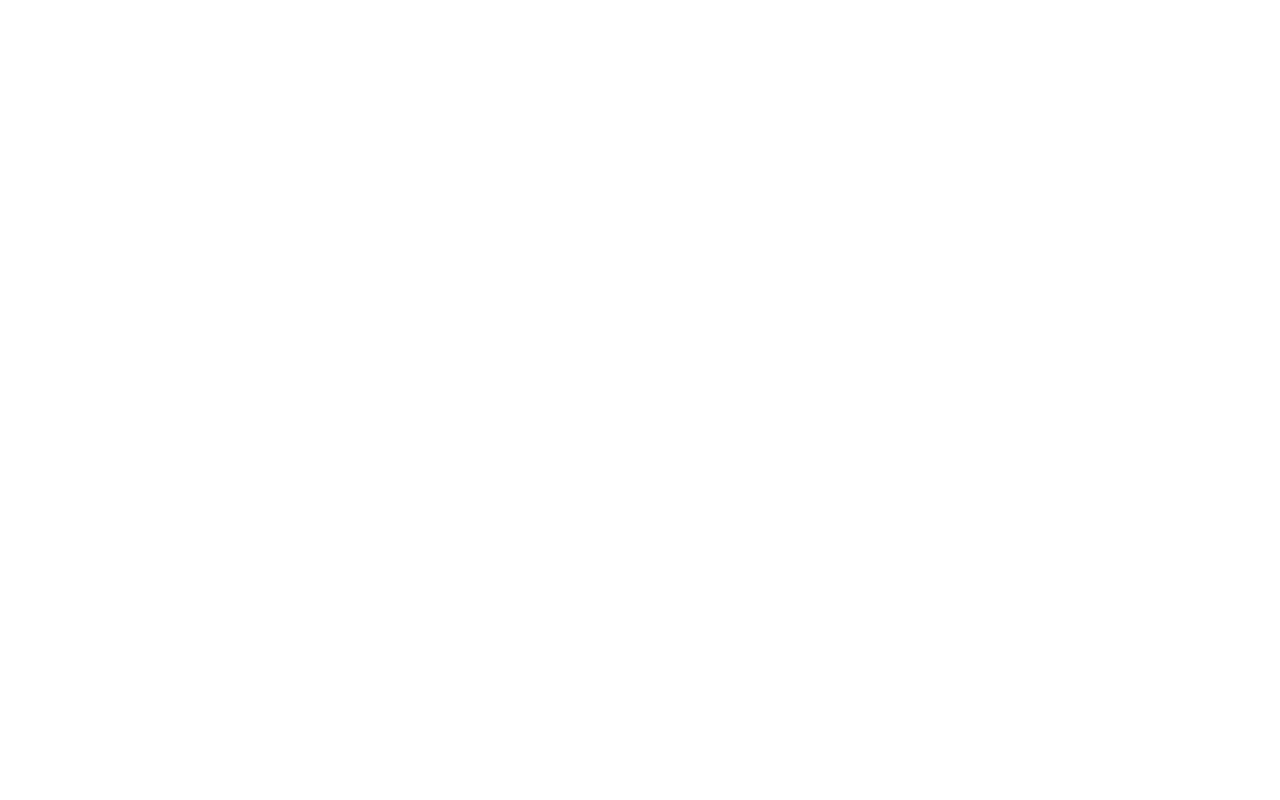
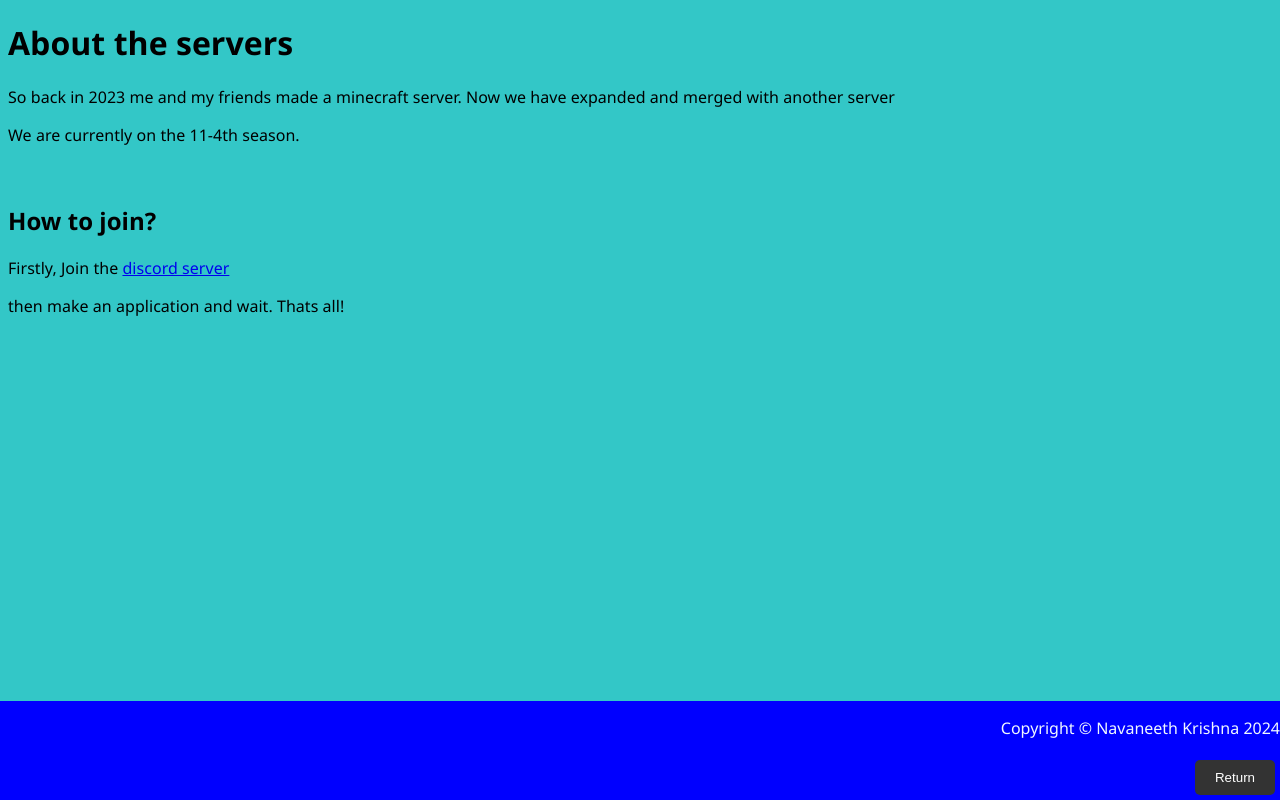
Before and after one commit to NavaneethKrishna551/NavaneethWebsite.github.io, a plain HTML site: page Servers-MC.html in a window 1280 px wide. Drawn offline with Linux system fonts and the light colour scheme.

Commit message:
Servers page

```diff
--- a/Servers-MC.html
+++ b/Servers-MC.html
@@ -4,8 +4,28 @@
     <meta charset="UTF-8">
     <meta name="viewport" content="width=device-width, initial-scale=1.0">
     <title>Minecraft servers</title>
+    <link rel="stylesheet" href="style.css">
 </head>
 <body>
+    <div id="intro">
 
+        <h1> About the servers</h1>
+        <p>So back in 2023 me and my friends made a minecraft server. Now we have expanded and merged with another server <br></p>
+        <p>We are currently on the 11-4th season.</p>
+        <br>
+        <h2> How to join?</h2>
+        <p>Firstly, Join the <a href="https://discord.gg/azPj76q48A"> discord server</a></p>
+        <p>then make an application and wait. Thats all!</p>
+        <style>
+            #intro{text-align: left; font-size: 14; word-spacing: -1; letter-spacing: -1; }
+        </style>
+    </div>
+
+
+
+    <footer id="footer">
+        <p>Copyright © Navaneeth Krishna 2024</p>
+        <button onclick="location.href='./'" id="go_back">Return</button>
+    </footer>
 </body>
 </html>
```
Also changed, not shown: about_me.html (+1 -1 lines).
